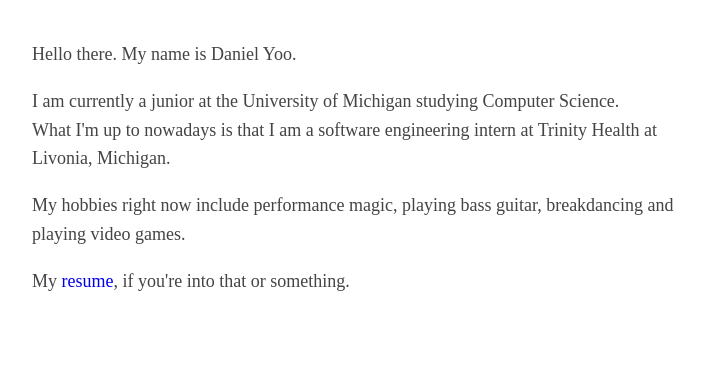
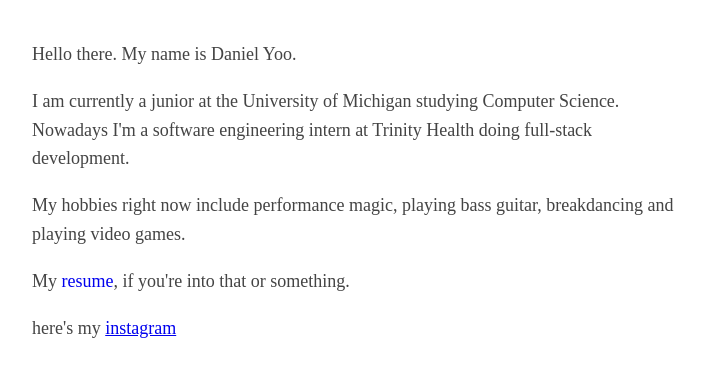
Before and after one commit to goldtomato/goldtomato.github.io, a plain HTML site: page index.html in a window 1280 px wide. Shown: the whole page, without its empty margins (283-988 px from the left). Drawn offline with Linux system fonts and the light colour scheme.

Commit message:
Added Instagram Link

```diff
--- a/index.html
+++ b/index.html
@@ -8,10 +8,11 @@
 	<body>
 		<p> Hello there. My name is Daniel Yoo.</p>
 		<p> I am currently a junior at the University of Michigan studying Computer Science. <br />
-		What I'm up to nowadays is that I am a software engineering intern at Trinity Health at Livonia, Michigan. </p>
+		Nowadays I'm a software engineering intern at Trinity Health doing full-stack development. </p>
 		<p> My hobbies right now include performance magic, playing bass guitar, breakdancing and playing video games. </p>
 		<p> My
 			<a href="resume.pdf" style="text-decoration: none;">resume</a>, if you're into that or something.
 		</p>
+		<p> here's my <a href="https://www.instagram.com/dan.yoo">instagram</a> </p>
 	</body>
 </html>
```
